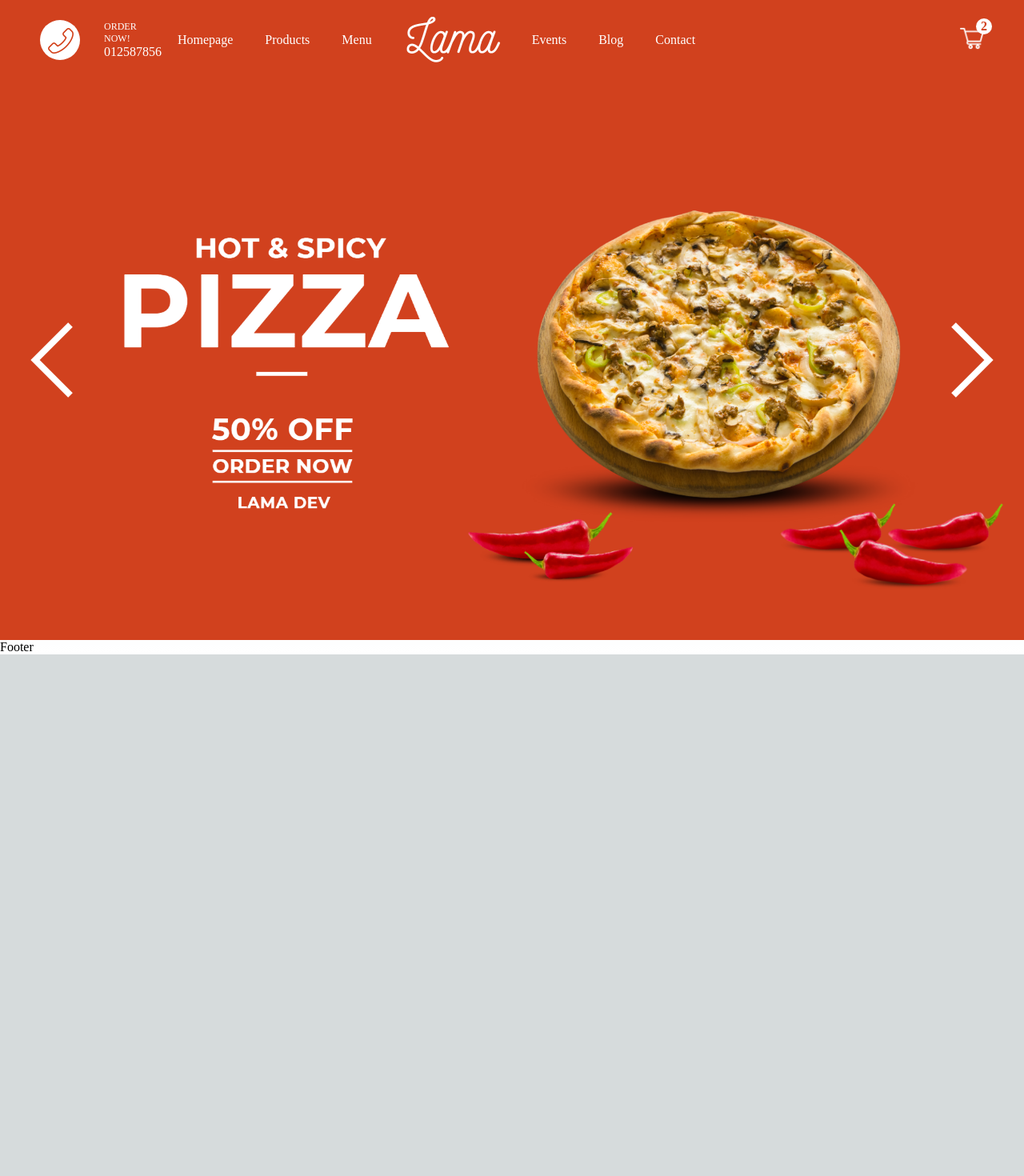
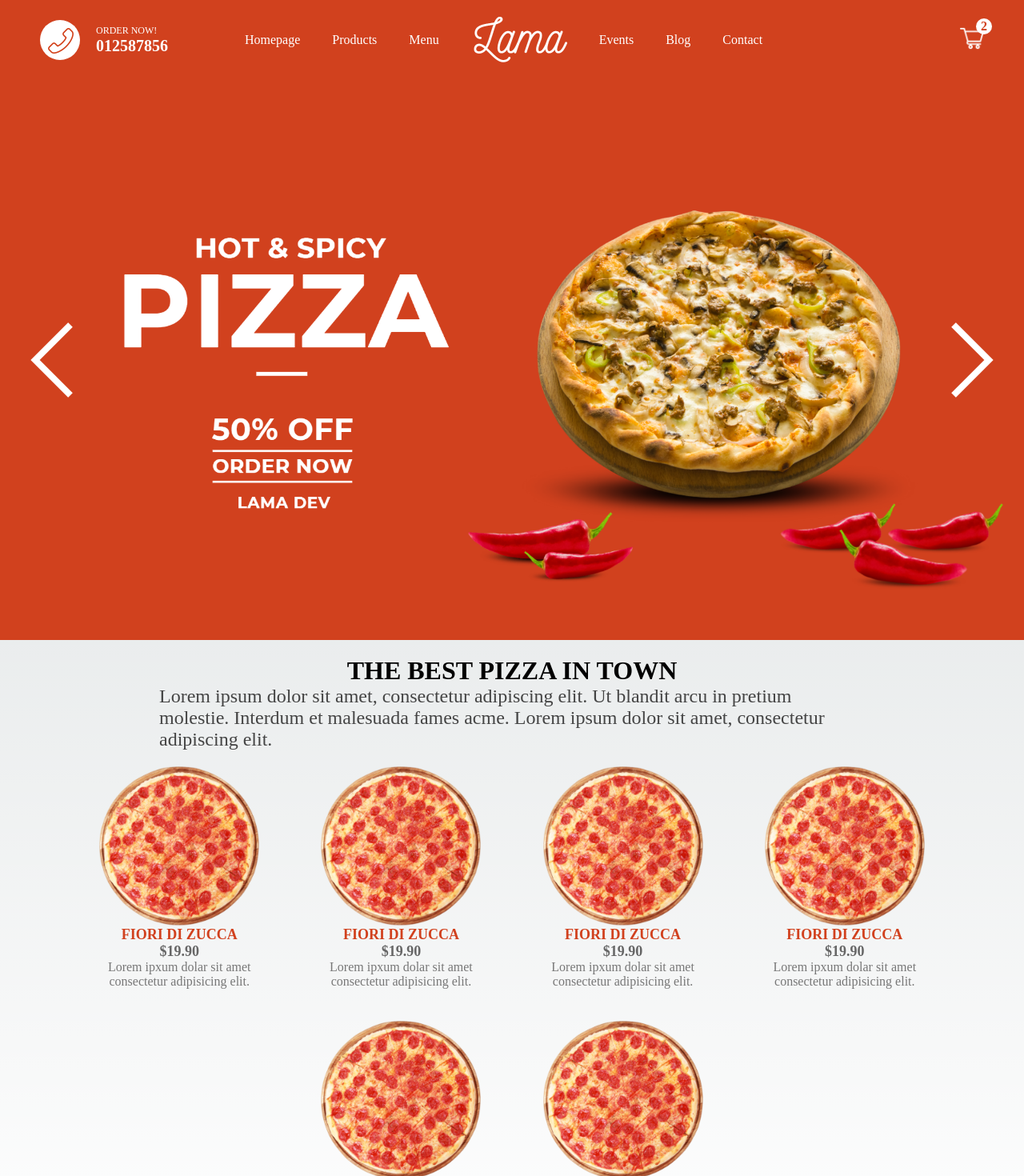
Before and after one commit to marijanikolovski/food-ordering-app, a Next.js app: page / in a window 1280 px wide. Shown: the top 1470 px of the page at 80% size. Before the commit the page ends 818 px from the top, so only its background shows below. Built offline with nearby package versions, Linux system fonts and the light colour scheme.

Commit message:
Listing Product

```diff
--- /dev/null
+++ b/src/components/PizzaCard.jsx
@@ -0,0 +1,15 @@
+import styles from "../styles/PizzaCard.module.css"
+import Image from "next/image"
+
+export const PizzaCard = () => {
+  return (
+    <div className={styles.container}>
+      <Image src="/img/pizza.png" alt="" width="200" height="200" />
+      <h1 className={styles.title}>FIORI DI ZUCCA</h1>
+      <span className={styles.price}>$19.90</span>
+      <p className={styles.desc}>
+        Lorem ipxum dolar sit amet consectetur adipisicing elit.
+      </p>
+    </div>
+  )
+}
--- /dev/null
+++ b/src/components/PizzaList.jsx
@@ -0,0 +1,23 @@
+import React from 'react'
+import styles from "../styles/PizzaList.module.css"
+import { PizzaCard } from './PizzaCard'
+
+export const PizzaList = () => {
+  return (
+    <div className={styles.container}>
+      <h1 className={styles.title}>THE BEST PIZZA IN TOWN</h1>
+      <p className={styles.desc}>
+        Lorem ipsum dolor sit amet, consectetur adipiscing elit. Ut blandit arcu
+        in pretium molestie. Interdum et malesuada fames acme. Lorem ipsum dolor
+        sit amet, consectetur adipiscing elit.
+      </p>
+      <div className={styles.wrapper}>
+        <PizzaCard />
+        <PizzaCard />
+        <PizzaCard />
+        <PizzaCard />
+        <PizzaCard />
+        <PizzaCard />
+      </div>
+    </div>)
+}
--- a/src/pages/index.js
+++ b/src/pages/index.js
@@ -2,6 +2,7 @@
 import Image from 'next/image'
 import { Inter } from 'next/font/google'
 import { Featured } from '@/components/Featured'
+import { PizzaList } from '@/components/PizzaList'
 
 const inter = Inter({ subsets: ['latin'] })
 
@@ -15,6 +16,7 @@
         <link rel="icon" href="/favicon.ico" />
       </Head>
       <Featured />
+      <PizzaList />
     </>
   )
 }
--- a/src/styles/Navbar.module.css
+++ b/src/styles/Navbar.module.css
@@ -1,13 +1,13 @@
 .container {
   height: 100px;
-  padding: 0px, 50px;
-  padding-left: 50px;
-  background-color:  #d1411e;
+  padding: 0px 50px;
+  background-color: #d1411e;
   display: flex;
   align-items: center;
   justify-content: space-between;
   position: sticky;
   top: 0;
+  z-index: 999;
 }
 
 .item {
@@ -16,7 +16,7 @@
   align-items: center;
 }
 
-.item:nth-child(3) {
+.item:nth-child(2) {
   flex: 3;
 }
 
@@ -28,12 +28,11 @@
   background-color: white;
   border-radius: 50%;
   padding: 10px;
-  margin-right: 10px;
   width: 50px;
   height: 50px;
 }
 
-.text {
+.texts {
   margin-left: 20px;
   color: white;
 }
@@ -43,7 +42,7 @@
   font-weight: 500;
 }
 
-.text.last-child {
+.text:last-child {
   font-size: 20px;
   font-weight: bold;
 }
@@ -59,11 +58,11 @@
 .listItem {
   margin: 20px;
   font-weight: 500;
+  cursor: pointer;
 }
 
-.cart {
+.cart{
     position: relative;
-  margin-right: 50px;
 }
 
 .counter{
@@ -81,3 +80,13 @@
     font-weight: bold;
     color: #d1411e;
 }
+
+@media screen and (max-width:480px) {
+  .item:nth-child(2) {
+    display: none;
+  }
+
+  .item:nth-child(1) {
+    flex: 3;
+  }
+}
--- /dev/null
+++ b/src/styles/PizzaCard.module.css
@@ -0,0 +1,42 @@
+.container {
+  width: 22%;
+  padding: 10px;
+  display: flex;
+  flex-direction: column;
+  align-items: center;
+  justify-content: center;
+  padding: 20px 40px;
+  cursor: pointer;
+}
+
+.title {
+  font-size: 18px;
+  font-weight: bold;
+  color: #d1411e;
+}
+
+.price {
+  font-size: 18px;
+  font-weight: bold;
+  color: #666;
+}
+
+.desc {
+  text-align: center;
+  color: #777;
+}
+
+@media screen and (max-width: 480px) {
+  .container {
+    width: 100%;
+  }
+
+  .title {
+    font-size: 30px;
+  }
+
+  .price,
+  .desc {
+    font-size: 24px;
+  }
+}
--- /dev/null
+++ b/src/styles/PizzaList.module.css
@@ -0,0 +1,31 @@
+.container {
+  padding: 20px 10px;
+  display: flex;
+  flex-direction: column;
+  align-items: center;
+}
+
+.desc {
+  font-size: 24px;
+  color: #444;
+  width: 70%;
+}
+
+.wrapper {
+  width: 100%;
+  display: flex;
+  align-items: center;
+  justify-content: center;
+  flex-wrap: wrap;
+}
+
+@media screen and (max-width: 480px) {
+  .title {
+    text-align: center;
+  }
+
+  .desc {
+    width: 90%;
+    text-align: center;
+  }
+}
```
Lines whose indentation alone changed are shown as unchanged.
